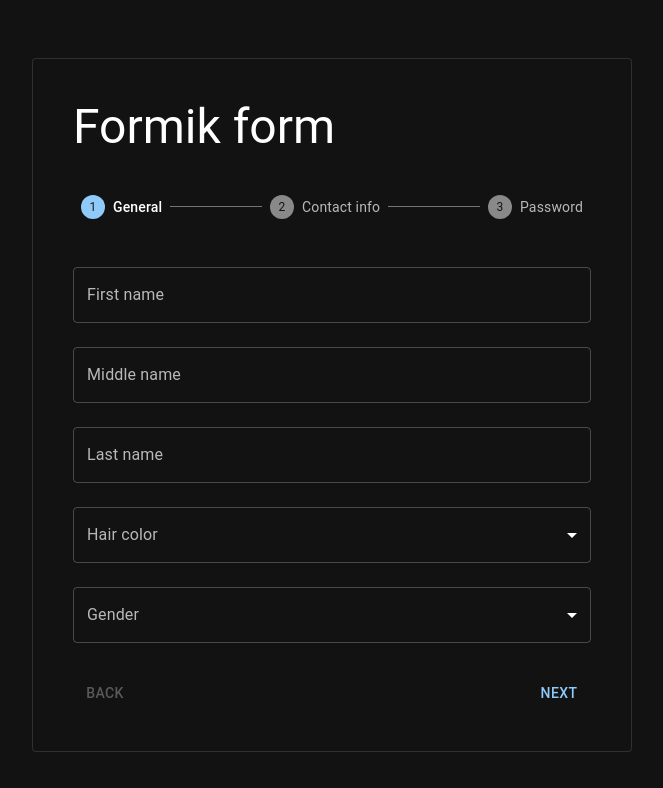
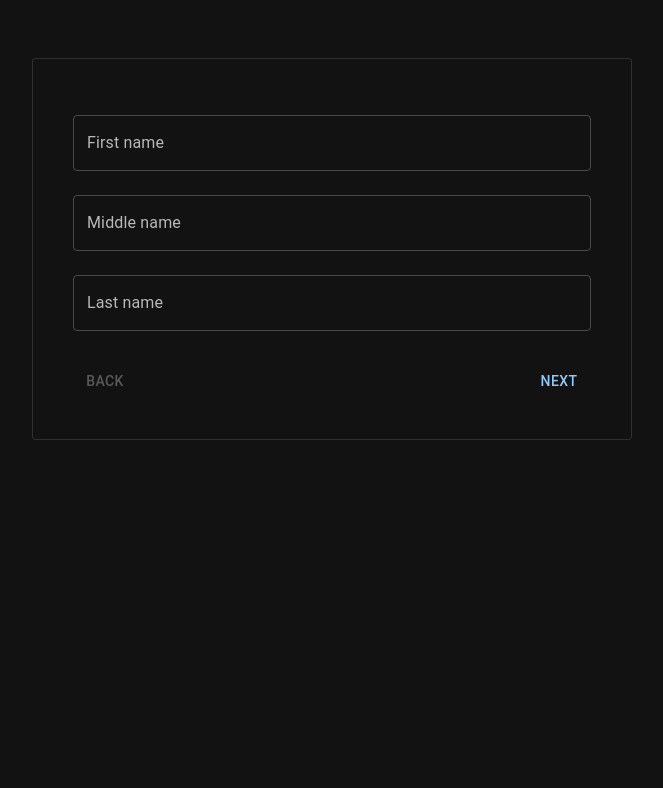
Before and after one commit to ElenaKikiova/formik-form, a React (Create React App) app: page / in a window 1280 px wide. Shown: the top 788 px of the page, without its empty margins (308-971 px from the left). Built offline with nearby package versions, Linux system fonts and the light colour scheme.

Commit message:
First step

```diff
--- a/src/App.js
+++ b/src/App.js
@@ -1,20 +1,118 @@
 import './App.scss';
 
-import { Container, Card, Typography } from '@mui/material';
+import { Container, Card, TextField } from '@mui/material';
 
-import FormStepper from './Components/FormStepper';
-import FormSteps from './Components/FormSteps';
+import { Formik, Form, Field, ErrorMessage } from 'formik';
+
+import Stepper from './Components/Stepper';
+import Step from './Components/Step';
+// import { React, useState } from 'react';
+
+import * as Yup from 'yup';
+
+import REGEX from './regex';
 
 function App() {
+
+  const validation = [
+    // General step validation schema
+    Yup.object().shape({
+      firstName: Yup.string()
+        .min(2, 'Name should be at least 2 characters long!')
+        .max(50, 'Name should be max. 50 characters long')
+        .required('Please enter your first name'),
+      middleName: Yup.string()
+        .min(2, 'Name should be at least 2 characters long')
+        .max(50, 'Name should be max. 50 characters long'),
+      lastName: Yup.string()
+        .min(2, 'Name should be at least 2 characters long')
+        .max(50, 'Name should be max. 50 characters long'),
+      hairColor: Yup.string(),
+      gender: Yup.string()
+    }),
+    // Contact info validation schema
+    Yup.object().shape({
+      phone: Yup.string().matches(REGEX.phone, 'This phone number is not valid'),
+      email: Yup.string()
+        .required('Please enter your email')
+        .matches(REGEX.email, 'This email is not valid'),
+      address: Yup.string()
+        .min(2, 'Address should be at least 2 characters long')
+        .max(50, 'Address should be max. 50 characters long'),
+    }),
+     // Password validation schema
+     Yup.object().shape({
+      password: Yup.string()
+        .required('Please enter your password')
+        .matches(REGEX.password, 'Your password should be at least 8 characters long and contain at least 1 number, 1 uppercase letter, 1 lowercase letter and 1 special character'),
+      repeatPassword: Yup.string()
+        .required('Please repeat your password')
+        .oneOf([Yup.ref('password'), null], 'Passwords must match')
+    }),
+  ];
 
   return (
   <Container>
     <Card variant="outlined" className="form">
-      <Typography variant="h3" sx={{ marginBottom: '1rem' }}>
-        Formik form
-      </Typography>
-      <FormStepper></FormStepper>
-      <FormSteps></FormSteps>
+
+      <Stepper
+        initialValues={{
+          firstName: '',
+          middleName: '',
+          lastName: '',
+          hairColor: '',
+          gender: '',
+          phone: '',
+          email: '',
+          address: '',
+          password: '',
+          repeatPassword: ''
+        }}
+        onSubmit={() => {}}
+      >
+        <Step validationSchema={validation[0]}>
+          <Field fullWidth
+            name="firstName"
+            render={(({ field }) => (
+              <TextField
+                variant="outlined"
+                margin="normal"
+                fullWidth
+                label="First name"
+                name="firstName"
+                {...field}
+              />
+            ))} />
+            <ErrorMessage name="firstName"/>
+          <Field fullWidth
+            name="middleName"
+            render={(({ field }) => (
+              <TextField
+                variant="outlined"
+                margin="normal"
+                fullWidth
+                label="Middle name"
+                name="middleName"
+                {...field}
+              />
+            ))} />
+            <ErrorMessage name="middleName"/>
+          <Field fullWidth
+            name="lastName"
+            render={(({ field }) => (
+              <TextField
+                variant="outlined"
+                margin="normal"
+                fullWidth
+                label="Last name"
+                name="lastName"
+                {...field}
+              />
+            ))} />
+            <ErrorMessage name="lastName"/>
+        </Step>
+
+      </Stepper>
     </Card>
   </Container>);
 }
--- /dev/null
+++ b/src/Components/Step.js
@@ -0,0 +1,3 @@
+export default function Step({children, ...props}){
+  return <>{children}</>;
+}
--- /dev/null
+++ b/src/Components/Stepper.js
@@ -0,0 +1,74 @@
+
+import { React, Children, useState } from 'react';
+
+import  { Formik, Form } from 'formik';
+import { Button, Box } from '@mui/material';
+
+export default function Stepper({children, ...props}){
+
+  const stepsArray = Children.toArray(children);
+  const [step, setStep] = useState(0);
+  const currentStep = stepsArray[step];
+
+  console.log(currentStep, props);
+
+  const isLastStep = () => {
+    return step === stepsArray.length
+  };
+
+  const goBack = () => {
+    setStep((step) => step - 1);
+  }
+
+  const submit = async (values, helpers) => {
+    console.log(values)
+    if(!isLastStep()){
+      setStep((step) => step + 1);
+    }
+    else{
+      await props.onSubmit(values, helpers);
+    }
+  }
+
+  console.log(currentStep.props.validationSchema)
+
+  const reset = () => {
+
+  }
+
+  return(
+    <Formik
+      {...props}
+      validationSchema={currentStep.props.validationSchema}
+      onSubmit={async (values, helpers) => {
+        console.log(values, helpers)
+        if(!isLastStep()){
+          setStep((step) => step + 1);
+        }
+        else{
+          await props.onSubmit(values, helpers);
+        }
+      }}
+      >
+      <Form autoComplete="off">
+
+        {currentStep}
+
+        <Box sx={{ display: 'flex', marginTop: '1.5rem', justifyContent: 'space-between' }}>
+          {
+            !isLastStep() ? (
+              <>
+                <Button onClick={goBack} disabled={step === 0}>BACK</Button>
+                <Button type="submit">NEXT</Button>
+              </>
+            )
+            : (
+              <Button type="submit">SUBMIT</Button>
+            )
+          }
+        </Box>
+
+      </Form>
+    </Formik>
+  );
+}
```
